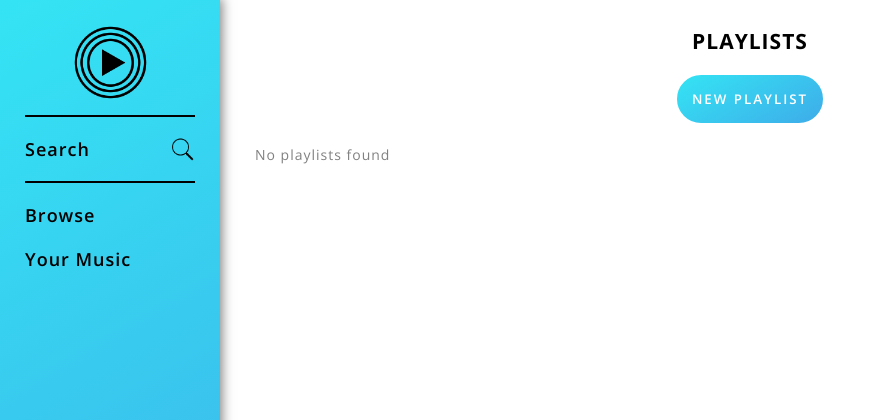
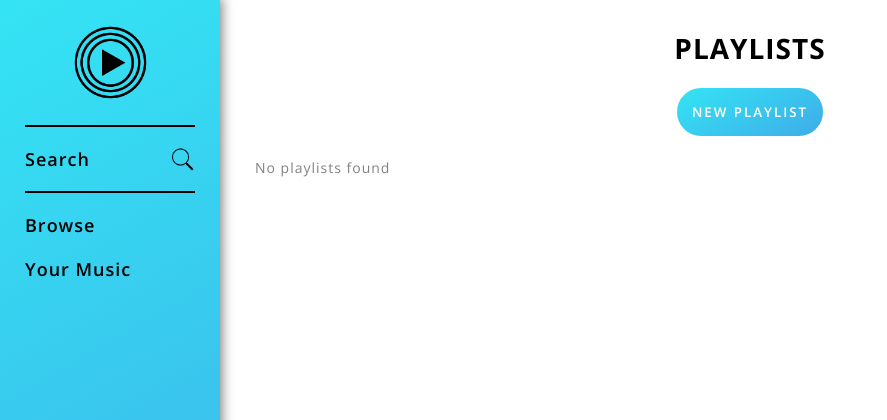
Before and after one commit to grantrak/music-player, a PHP site: page /yourMusic.php in a window 1280 px wide. Shown: the top 420 px of the page, without its empty margins (0-887 px from the left). Run offline with PHP 8.4, Linux system fonts and the light colour scheme; the visitor is signed in with stand-in values (Sample User, id 1); data that the repository does not hold is empty.

Commit message:
small design changes

```diff
--- a/assets/css/register.css
+++ b/assets/css/register.css
@@ -190,7 +190,7 @@ html, body {
 
 
 .banner {
-
+    padding-top: 20px;
     text-align: center;
 }
 
--- a/assets/css/style.css
+++ b/assets/css/style.css
@@ -184,7 +184,7 @@ margin: 0 auto;
 }
 
 .logo {
-    margin-bottom: 15px;
+    margin-bottom: 25px;
     text-align: center;
 }
 
@@ -429,7 +429,7 @@ margin: 0 auto;
     margin-bottom: 20px;
 }
 
-.trackListContainer h2, .gridViewContainer h2 {
+.trackListContainer h2, .gridViewContainer h1 {
     text-align: center;
 }
 
--- a/yourMusic.php
+++ b/yourMusic.php
@@ -5,7 +5,7 @@ include("includes/includedFiles.php");
 
 <div class="playlistContainer">
     <div class="gridViewContainer">
-        <h2>PLAYLISTS</h2>
+        <h1>PLAYLISTS</h1>
         <div class="buttonItems">
             <button class="button button-green" onclick="createPlaylist()">NEW PLAYLIST</button>
         </div>
```
